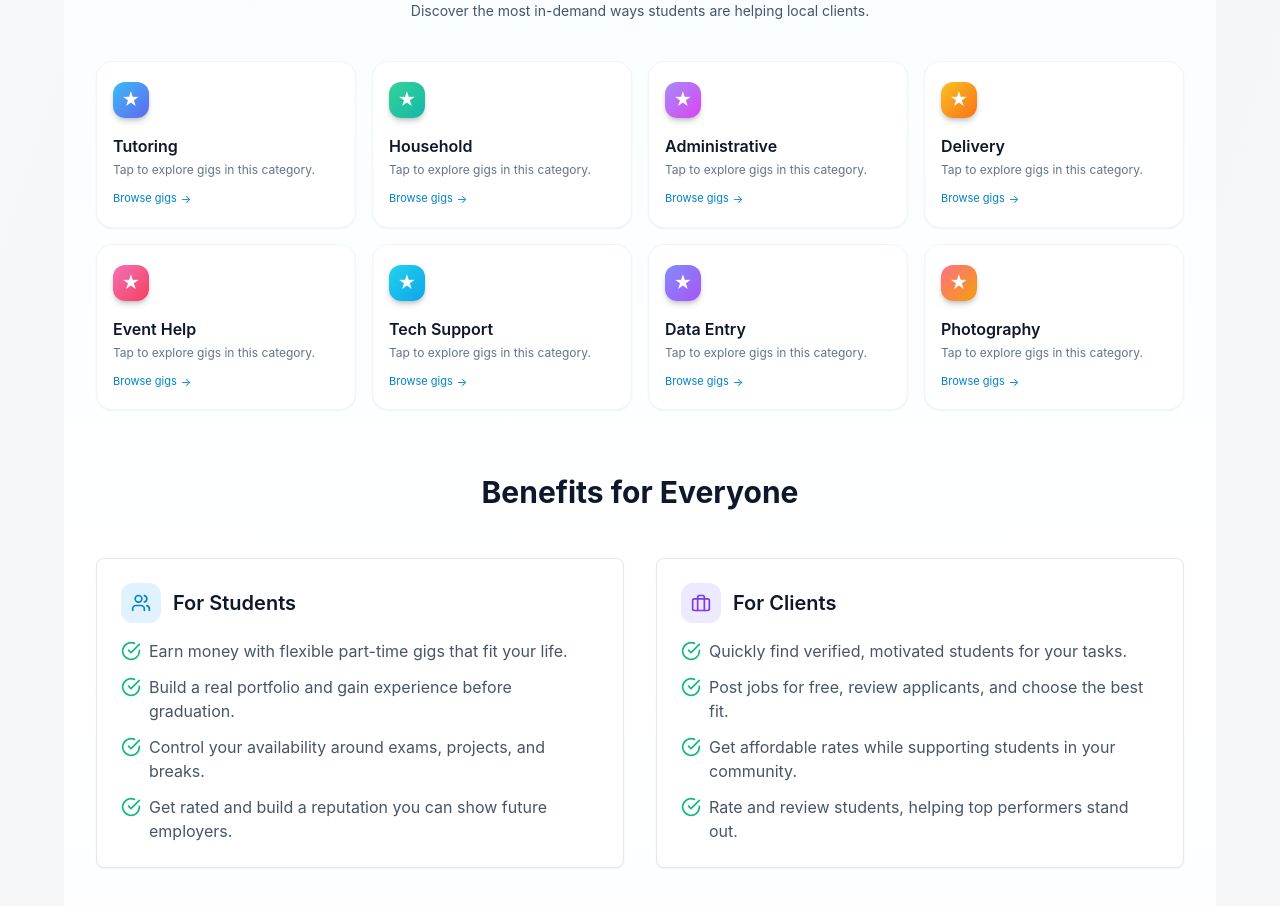
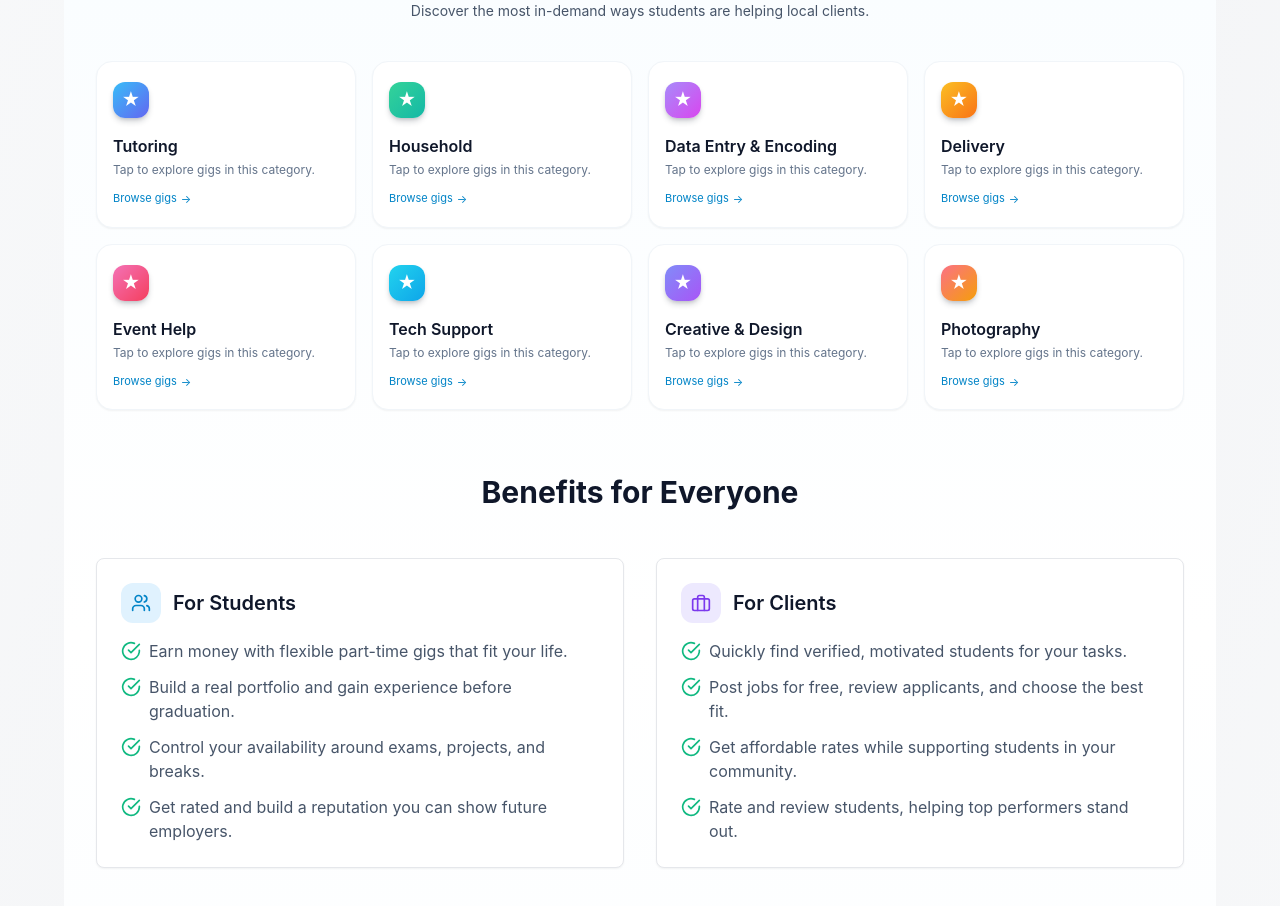
Before and after one commit to Style98k/Capstone, a React (Vite) app in the folder frontend/: page / in a window 1280 px wide. Shown: the part 1380-2286 px from the top of the page. Built offline with nearby package versions, Linux system fonts and the light colour scheme.

Commit message:
fix jobs categories

```diff
--- a/frontend/src/data/mockGigs.js
+++ b/frontend/src/data/mockGigs.js
@@ -3,11 +3,12 @@ export const mockGigs = []
 export const categories = [
   'Tutoring',
   'Household',
-  'Administrative',
+  'Data Entry & Encoding',
   'Delivery',
   'Event Help',
   'Tech Support',
-  'Other',
+  'Creative & Design',
+  'Photography',
 ]
 
 export const locations = ['Local', 'Online', 'Remote']
--- a/frontend/src/pages/Home.jsx
+++ b/frontend/src/pages/Home.jsx
@@ -261,11 +261,11 @@ export default function Home() {
             {[
               { label: 'Tutoring', color: 'from-sky-400 to-indigo-500' },
               { label: 'Household', color: 'from-emerald-400 to-teal-500' },
-              { label: 'Administrative', color: 'from-violet-400 to-fuchsia-500' },
+              { label: 'Data Entry & Encoding', color: 'from-violet-400 to-fuchsia-500' },
               { label: 'Delivery', color: 'from-amber-400 to-orange-500' },
               { label: 'Event Help', color: 'from-pink-400 to-rose-500' },
               { label: 'Tech Support', color: 'from-cyan-400 to-sky-500' },
-              { label: 'Data Entry', color: 'from-indigo-400 to-purple-500' },
+              { label: 'Creative & Design', color: 'from-indigo-400 to-purple-500' },
               { label: 'Photography', color: 'from-rose-400 to-amber-500' },
             ].map((category) => (
               <Link
```
